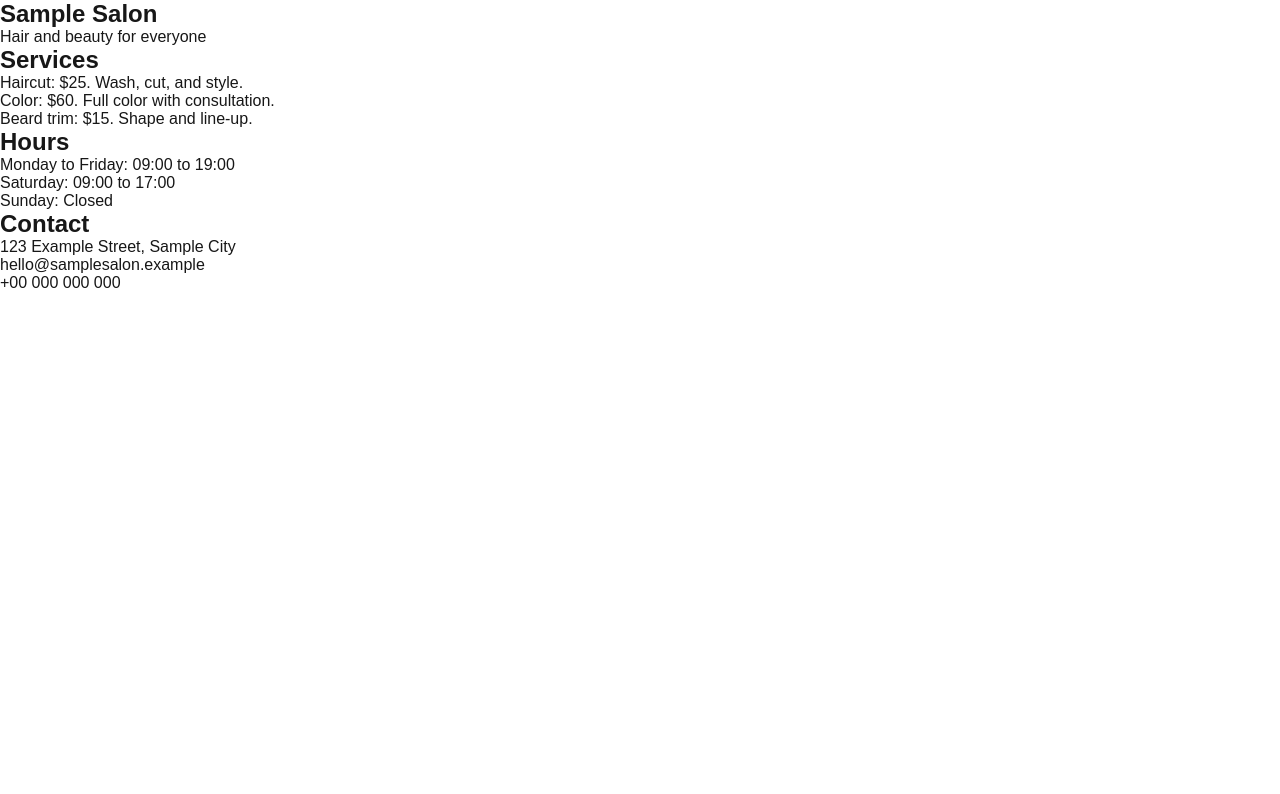
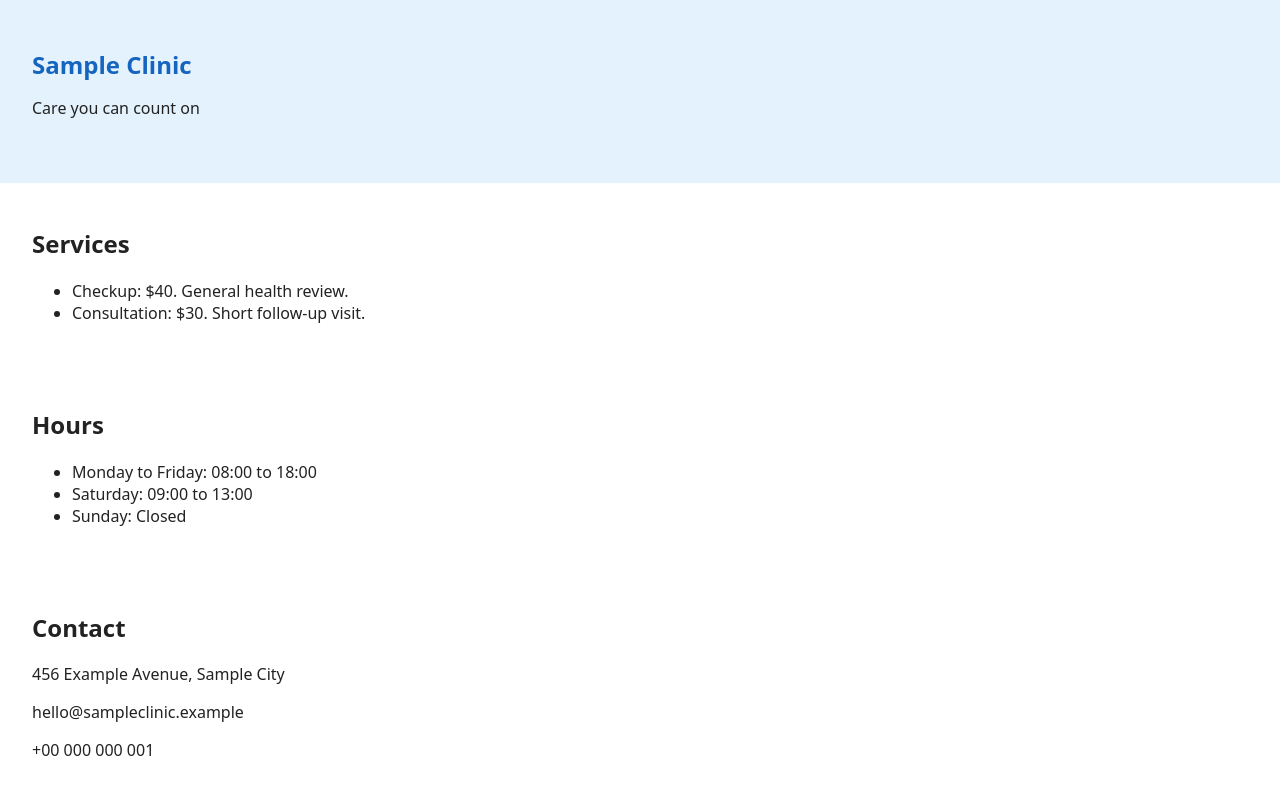
Before and after one commit to abdo4-ui/site-template, a Next.js app: page / in a window 1280 px wide. Shown: the top 794 px of the page. Built offline with nearby package versions, Linux system fonts and the light colour scheme.

Commit message:
Add gallery, theme variables, and gallery flag

```diff
--- a/app/globals.css
+++ b/app/globals.css
@@ -1,49 +1,25 @@
 :root {
-  --background: #ffffff;
-  --foreground: #171717;
-}
-
-@media (prefers-color-scheme: dark) {
-  :root {
-    --background: #0a0a0a;
-    --foreground: #ededed;
-  }
-}
-
-html {
-  height: 100%;
-}
-
-html,
-body {
-  max-width: 100vw;
-  overflow-x: hidden;
+  --primary: #b5577a;
+  --accent: #f4e1e8;
 }
 
 body {
-  min-height: 100%;
-  display: flex;
-  flex-direction: column;
-  color: var(--foreground);
-  background: var(--background);
-  font-family: Arial, Helvetica, sans-serif;
-  -webkit-font-smoothing: antialiased;
-  -moz-osx-font-smoothing: grayscale;
+  margin: 0;
+  font-family: system-ui, sans-serif;
+  color: #222;
+  background: #fff;
 }
 
-* {
-  box-sizing: border-box;
-  padding: 0;
-  margin: 0;
+main section {
+  padding: 1.5rem 2rem;
 }
 
-a {
-  color: inherit;
-  text-decoration: none;
+.hero {
+  background: var(--accent);
+  padding: 3rem 2rem;
 }
 
-@media (prefers-color-scheme: dark) {
-  html {
-    color-scheme: dark;
-  }
+.hero h1 {
+  color: var(--primary);
+  margin: 0 0 0.5rem;
 }
--- a/app/page.tsx
+++ b/app/page.tsx
@@ -1,15 +1,25 @@
+import type { CSSProperties } from "react";
 import { siteConfig } from "@/lib/site.config";
 import Hero from "@/components/Hero";
 import Services from "@/components/Services";
 import Hours from "@/components/Hours";
+import Gallery from "@/components/Gallery";
 import Contact from "@/components/Contact";
 
 export default function Home() {
+  // Colors come from the config, so one edit restyles the whole site.
+  const themeStyle = {
+    "--primary": siteConfig.colors.primary,
+    "--accent": siteConfig.colors.accent,
+  } as CSSProperties;
+
   return (
+    <div style={themeStyle}>
       <main>
         <Hero title={siteConfig.businessName} tagline={siteConfig.tagline} />
         {siteConfig.sections.services && <Services />}
         {siteConfig.sections.hours && <Hours />}
+        {siteConfig.sections.gallery && <Gallery images={siteConfig.images} />}
         {siteConfig.sections.contact && (
           <Contact
             address={siteConfig.contact.address}
@@ -18,5 +28,6 @@ export default function Home() {
           />
         )}
       </main>
+    </div>
   );
 }
--- /dev/null
+++ b/components/Gallery.tsx
@@ -0,0 +1,16 @@
+type GalleryProps = {
+  images: string[];
+};
+
+export default function Gallery({ images }: GalleryProps) {
+  return (
+    <section>
+      <h2>Gallery</h2>
+      <div style={{ display: "flex", gap: "1rem", flexWrap: "wrap" }}>
+        {images.map((src) => (
+          <img key={src} src={src} alt="Gallery image" width={200} height={200} />
+        ))}
+      </div>
+    </section>
+  );
+}
--- a/components/Hero.tsx
+++ b/components/Hero.tsx
@@ -5,7 +5,7 @@ type HeroProps = {
 
 export default function Hero({ title, tagline }: HeroProps) {
   return (
-    <section>
+    <section className="hero">
       <h1>{title}</h1>
       <p>{tagline}</p>
     </section>
--- a/lib/site.config.ts
+++ b/lib/site.config.ts
@@ -1,24 +1,29 @@
 export const siteConfig = {
-  businessName: "Sample Salon",
-  tagline: "Hair and beauty for everyone",
-    sections: {
-    services: true,
-    hours: true,
-    contact: true,
+  businessName: "Sample Clinic",
+  tagline: "Care you can count on",
+  colors: {
+    primary: "#1565c0",
+    accent: "#e3f2fd",
   },
   contact: {
-    email: "hello@samplesalon.example",
-    phone: "+00 000 000 000",
-    address: "123 Example Street, Sample City",
+    email: "hello@sampleclinic.example",
+    phone: "+00 000 000 001",
+    address: "456 Example Avenue, Sample City",
   },
   hours: [
-    { day: "Monday to Friday", time: "09:00 to 19:00" },
-    { day: "Saturday", time: "09:00 to 17:00" },
+    { day: "Monday to Friday", time: "08:00 to 18:00" },
+    { day: "Saturday", time: "09:00 to 13:00" },
     { day: "Sunday", time: "Closed" },
   ],
   services: [
-    { name: "Haircut", price: "25", description: "Wash, cut, and style." },
-    { name: "Color", price: "60", description: "Full color with consultation." },
-    { name: "Beard trim", price: "15", description: "Shape and line-up." },
+    { name: "Checkup", price: "40", description: "General health review." },
+    { name: "Consultation", price: "30", description: "Short follow-up visit." },
   ],
+  images: ["/gallery/1.svg", "/gallery/2.svg", "/gallery/3.svg"],
+  sections: {
+    services: true,
+    hours: true,
+    gallery: false,
+    contact: true,
+  },
 };
```
Lines whose indentation alone changed are shown as unchanged.
